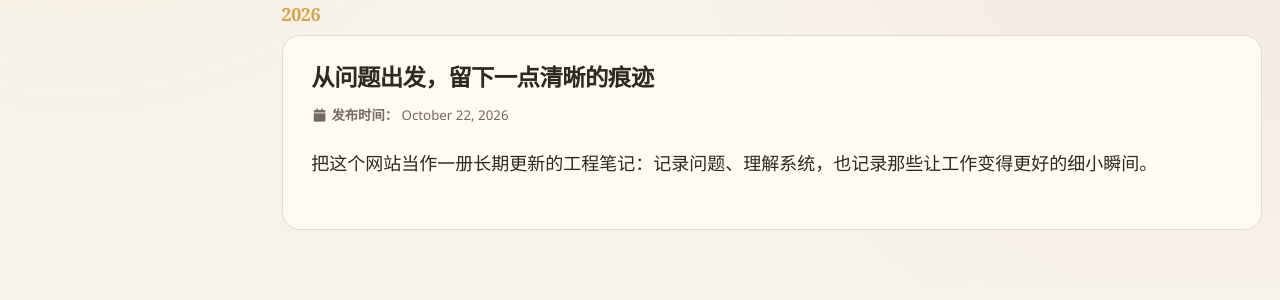
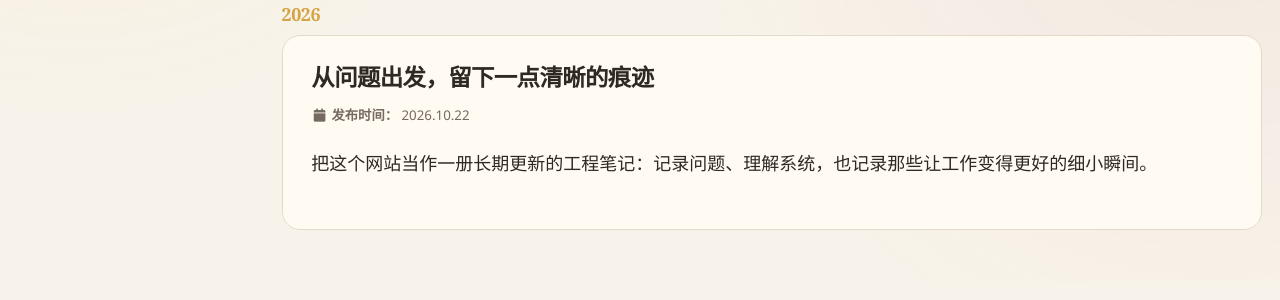
Before and after one commit to cuiqi1202/cuiqi1202.github.io, a Jekyll site: the page built from _pages/year-archive.html, in a window 1280 px wide. Shown: the part 402-702 px from the top of the page. Built offline with Jekyll 4.4.1, drawn with Linux system fonts in a browser that asks for light colours; a style sheet for code colours, icons or effects is not loaded.

Commit message:
Fix navigation link and archive metadata

```diff
--- a/_includes/archive-single.html
+++ b/_includes/archive-single.html
@@ -42,8 +42,8 @@
           <p> {{ post.type }}, <i>{{ post.venue }}</i>, {{ post.date | default: "1900-01-01" | date: "%Y" }} </p>
         {% elsif post.collection == 'publications' %}
           <p>Published in <i>{{ post.venue }}</i>, {{ post.date | default: "1900-01-01" | date: "%Y" }} </p>
-        {% elsif post.date %}
-         <p class="page__date"><strong><i class="fa fa-fw fa-calendar" aria-hidden="true"></i> {{ site.data.ui-text[site.locale].date_label | default: "Published:" }}</strong> <time datetime="{{ post.date | default: "1900-01-01" | date_to_xmlschema }}">{{ post.date | default: "1900-01-01" | date: "%B %d, %Y" }}</time></p>
+        {% elsif post.collection == 'posts' and post.date %}
+         <p class="page__date"><strong><i class="fa fa-fw fa-calendar" aria-hidden="true"></i> {{ site.data.ui-text[site.locale].date_label | default: "Published:" }}</strong> <time datetime="{{ post.date | default: "1900-01-01" | date_to_xmlschema }}">{{ post.date | default: "1900-01-01" | date: "%Y.%m.%d" }}</time></p>
         {% endif %}
 
     {% if post.excerpt and site.read_more != 'enabled' %}
--- a/_includes/masthead.html
+++ b/_includes/masthead.html
@@ -9,7 +9,7 @@
             <a href="{{ base_path }}/">{{ site.masthead_title | default: site.title }}</a>
           </li>
           {% for link in site.data.navigation.main %}
-            {% if link.url contains 'http' %}
+            {% if link.url contains '://' or link.url contains 'mailto:' or link.url contains 'tel:' %}
               {% assign domain = '' %}
             {% else %}
               {% assign domain = base_path %}
--- a/_includes/seo.html
+++ b/_includes/seo.html
@@ -10,7 +10,7 @@
   {% assign seo_title = page.title | append: " " | append: site.title_separator | append: " " | append: site.title %}
 {% endif %}
 {% if seo_title %}
-  {% assign seo_title = seo_title | markdownify | strip_html | strip_newlines | escape_once %}
+  {% assign seo_title = seo_title | strip_html | strip_newlines | escape_once %}
 {% endif %}
 <title>{{ seo_title | default: site.title }}{% if paginator %}{% unless paginator.page == 1 %} {{ site.title_separator }} {{ site.data.ui-text[site.locale].page | default: "Page" }} {{ paginator.page }}{% endunless %}{% endif %}</title>
 
--- a/_layouts/single.html
+++ b/_layouts/single.html
@@ -31,7 +31,7 @@ layout: default
             <p class="page__meta"><i class="fa fa-clock" aria-hidden="true"></i> {% include read-time.html %}</p>
           {% endif %}
         {% if page.modified %}
-          <p class="page__date"><strong><i class="fa fa-fw fa-calendar" aria-hidden="true"></i> {{ site.data.ui-text[site.locale].date_label | default: "Published:" }}</strong> <time datetime="{{ page.modified | date: "%Y-%m-%d" }}">{{ page.modified | date: "%B %d, %Y" }}</time></p>
+          <p class="page__date"><strong><i class="fa fa-fw fa-calendar" aria-hidden="true"></i> {{ site.data.ui-text[site.locale].date_label | default: "Published:" }}</strong> <time datetime="{{ page.modified | date: "%Y-%m-%d" }}">{{ page.modified | date: "%Y.%m.%d" }}</time></p>
         {% endif %}
 
         {% if page.collection == 'teaching' %}
@@ -39,7 +39,7 @@ layout: default
         {% elsif page.venue and page.date %}
           <p>Published in <i>{{ page.venue }}</i>, {{ page.date | default: "1900-01-01" | date: "%Y" }} </p>
         {% elsif page.date %}
-          <p class="page__date"><strong><i class="fa fa-fw fa-calendar" aria-hidden="true"></i> {{ site.data.ui-text[site.locale].date_label | default: "Published:" }}</strong> <time datetime="{{ page.date | date_to_xmlschema }}">{{ page.date | default: "1900-01-01" | date: "%B %d, %Y" }}</time></p>
+          <p class="page__date"><strong><i class="fa fa-fw fa-calendar" aria-hidden="true"></i> {{ site.data.ui-text[site.locale].date_label | default: "Published:" }}</strong> <time datetime="{{ page.date | date_to_xmlschema }}">{{ page.date | default: "1900-01-01" | date: "%Y.%m.%d" }}</time></p>
         {% endif %}
         </header>
       {% endunless %}
```
